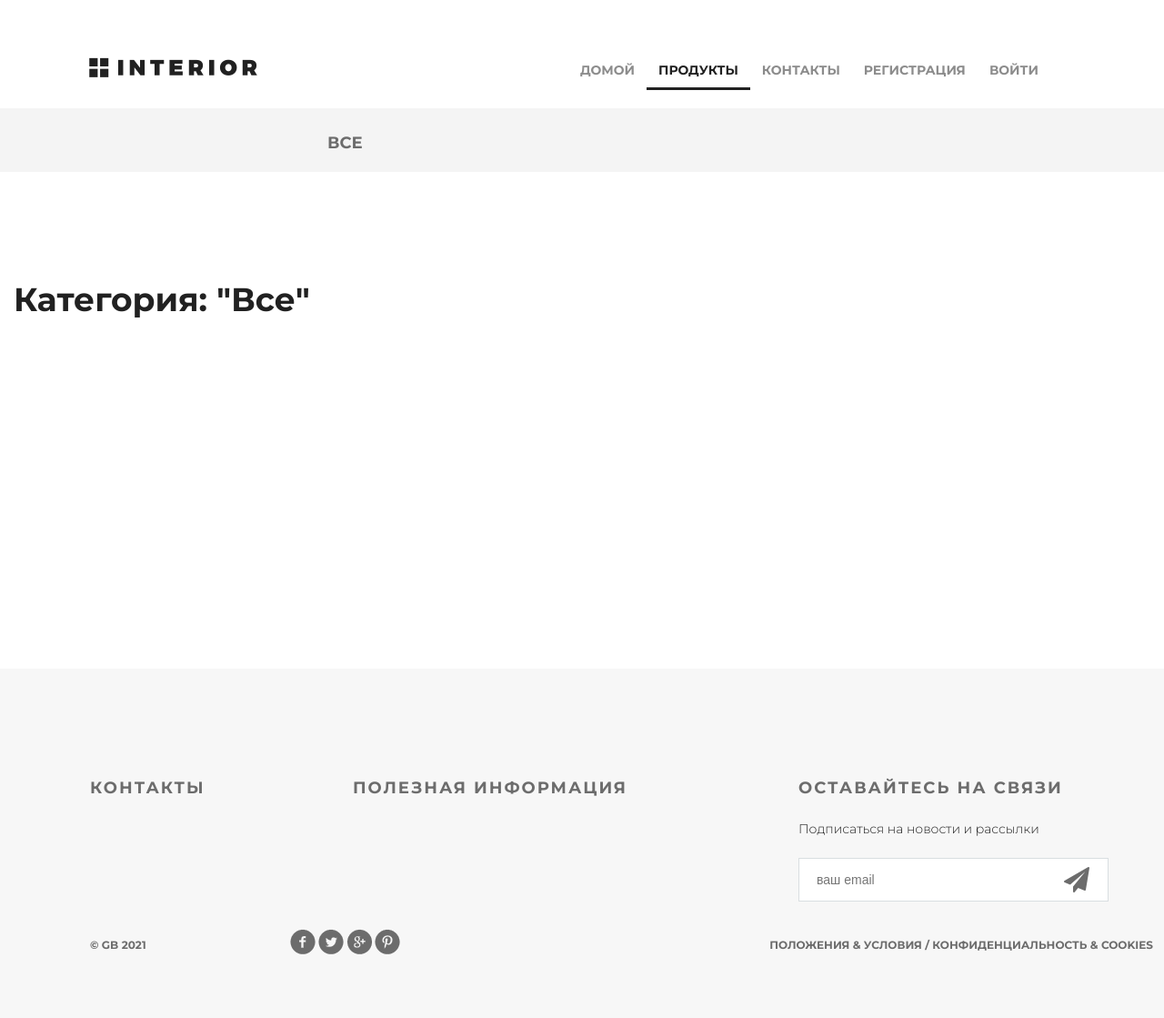
After one commit to impreza555/Django-Framework-Basics, a Django app: page /products/category/0/ in a window 1280 px wide; the page is wider, and only the part inside the window is pictured. The commit adds this page. Shown: that part at 91% size. Run offline with Django 3.2, Linux system fonts and the light colour scheme; data that the repository does not hold is empty.

Commit message:
Добавил шаблон products_list, добавил соотв. контроллер и запись в урлах, переделал главное меню и меню категорий.

```diff
--- a/mainapp/templates/mainapp/contact.html
+++ b/mainapp/templates/mainapp/contact.html
@@ -3,7 +3,7 @@
 {% block menu %}
 <div class="hero">
     <div class="header clearfix">
-        <a href="index.html" class="logo"></a>
+        <a href="{% url 'index' %}" class="logo"></a>
         <ul class="menu">
             {% include 'mainapp/includes/inc_main_menu.html' %}
         </ul>
--- a/mainapp/templates/mainapp/includes/inc_categories_menu.html
+++ b/mainapp/templates/mainapp/includes/inc_categories_menu.html
@@ -1,6 +1,12 @@
 <ul class="links-menu">
-    <li><a href="{% url 'products:products' %}" {% if request.resolver_match.url_name == 'products' %}class="active" {% endif %}>все</a></li>
+    <li>
+        <a href="{% url 'products:category' 0 %}" {% if request.resolver_match.kwargs.pk == '0' %}class="active"{% endif %}>все</a>
+    </li>
+
     {% for link in links_menu %}
-    <li><a href="{% url 'products:category' link.pk %}" {% if request.resolver_match.kwargs.pk == link.pk %}class="active" {% endif %}>{{ link.name }}</a></li>
+        <li>
+            <a href="{% url 'products:category' link.pk %}" {% if request.resolver_match.kwargs.pk|add:'0' == link.pk %}class="active"{% endif %}>{{ link.name }}</a>
+        </li>
     {% endfor %}
+
 </ul>
--- a/mainapp/templates/mainapp/includes/inc_main_menu.html
+++ b/mainapp/templates/mainapp/includes/inc_main_menu.html
@@ -1,11 +1,27 @@
-<li><a href="{% url 'index' %}" {% if request.resolver_match.url_name == 'index' %}class="active"{% endif %}>домой</a></li>
-<li><a href="{% url 'products:products' %}" {% if request.resolver_match.namespace == 'products' %}class="active"{% endif %}>продукты</a></li>
-<li><a href="{% url 'contact' %}" {% if request.resolver_match.url_name == 'contact' %}class="active"{% endif %}>контакты</a></li>
+<li>
+    <a href="{% url 'index' %}" {% if request.resolver_match.url_name == 'index' %}class="active"{% endif %}>домой</a>
+</li>
+<li>
+    <a href="{% url 'products:index' %}" {% if request.resolver_match.namespace == 'products' %}class="active"{% endif %}>продукты</a>
+</li>
+<li>
+    <a href="{% url 'contact' %}" {% if request.resolver_match.url_name == 'contact' %}class="active"{% endif %}>контакты</a>
+</li>
 {% if user.is_authenticated %}
-    <li><a href="{% url 'auth:edit' %}">{{ user.first_name|default:'пользователь' }}</a></li>
-    <li><img src="/media/{{ user.avatar }}" alt="" class="avatar_index"></li>
-    <li><a href="{% url 'auth:logout' %}">выйти</a></li>
+    <li>
+        <a href="{% url 'auth:edit' %}">{{ user.first_name|default:'пользователь' }}</a>
+    </li>
+    <li>
+        <img src="/media/{{ user.avatar }}" alt="" class="avatar_index">
+    </li>
+    <li>
+        <a href="{% url 'auth:logout' %}">выйти</a>
+    </li>
 {% else %}
-    <li><a href="{% url 'auth:register' %}">регистрация</a></li>
-    <li><a href="{% url 'auth:login' %}">войти</a></li>
+    <li>
+        <a href="{% url 'auth:register' %}">регистрация</a>
+    </li>
+    <li>
+        <a href="{% url 'auth:login' %}">войти</a>
+    </li>
 {% endif %}
--- a/mainapp/templates/mainapp/index.html
+++ b/mainapp/templates/mainapp/index.html
@@ -5,7 +5,7 @@
 {% block menu %}
 <div class="slider">
     <div class="header clearfix">
-        <a href="index.html" class="logo"></a>
+        <a href="{% url 'index' %}" class="logo"></a>
         <ul class="menu">
             {% include 'mainapp/includes/inc_main_menu.html' %}
         </ul>
@@ -37,7 +37,7 @@
                 <div class="text">
                     <img src="{% static 'img/icon-hover.png' %}" alt="img">
                     <h4>{{ product.name }}</h4>
-                    <p>{{ product.short_desc }}. </p>
+                    <p>{{ product.short_desc }}</p>
                 </div>
             </a>
         </div>
--- a/mainapp/templates/mainapp/products.html
+++ b/mainapp/templates/mainapp/products.html
@@ -3,7 +3,7 @@
 {% block menu %}
 <div class="hero-white">
     <div class="header clearfix">
-        <a href="index.html" class="logo"></a>
+        <a href="{% url 'index' %}" class="logo"></a>
         <ul class="menu">
             {% include 'mainapp/includes/inc_main_menu.html' %}
         </ul>
--- /dev/null
+++ b/mainapp/templates/mainapp/products_list.html
@@ -0,0 +1,43 @@
+{% extends 'mainapp/base.html' %}
+{% load static %}
+
+{% block menu %}
+    <div class="hero-white">
+        <div class="header clearfix">
+            <a href="{% url 'index' %}" class="logo"></a>
+            <ul class="menu">
+                {% include 'mainapp/includes/inc_main_menu.html' %}
+            </ul>
+        </div>
+    </div>
+{% endblock %}
+
+{% block content %}
+    <div class="details">
+        <div class="links clearfix">
+            {% include 'mainapp/includes/inc_categories_menu.html' %}
+        </div>
+        <div class="products_list">
+            <div class="title clearfix">
+                <h2>Категория: "{{ category.name|title }}"</h2>
+            </div>
+            <div class="category-products clearfix">
+
+                {% for product in products %}
+                    <div class="block">
+                        <a href="#">
+                            <img src="/media/{{ product.image }}" height="270" alt="product">
+                            <div class="text">
+                                <img src="{% static 'img/icon-hover.png' %}" alt="hover">
+                                    <h4>{{ product.name }}</h4>
+                                    <p>{{ product.description }}</p>
+                            </div>
+                        </a>
+                    </div>
+                {% endfor %}
+
+            </div>
+        </div>
+    </div>
+    <div class="clr"></div>
+{% endblock %}
--- a/mainapp/urls.py
+++ b/mainapp/urls.py
@@ -3,6 +3,6 @@ from mainapp import views as mainapp
 
 app_name = 'mainapp'
 urlpatterns = [
-    path('', mainapp.products, name='products'),
-    path('<int:pk>/', mainapp.products, name='category'),
+    path('', mainapp.products, name='index'),
+    path('category/<int:pk>/', mainapp.products, name='category'),
 ]
--- a/mainapp/views.py
+++ b/mainapp/views.py
@@ -1,5 +1,6 @@
 from django.shortcuts import render
 from mainapp.models import ProductCategory, Product
+from django.shortcuts import get_object_or_404
 
 
 def index(request):
@@ -11,9 +12,29 @@ def index(request):
 
 
 def products(request, pk=None):
+    title = 'Продукты'
+    links_menu = ProductCategory.objects.all()
+
+    if pk is not None:
+        if pk == 0:
+            products = Product.objects.all().order_by('price')
+            category = {'name': 'все'}
+        else:
+            category = get_object_or_404(ProductCategory, pk=pk)
+            products = Product.objects.filter(category__pk=pk).order_by('price')
+        context = {
+            'title': title,
+            'links_menu': links_menu,
+            'category': category,
+            'products': products,
+        }
+        return render(request, 'mainapp/products_list.html', context)
+
+    same_products = Product.objects.all()[3:5]
     context = {
-        'title': 'Продукты',
-        'links_menu': ProductCategory.objects.all(),
+        'title': title,
+        'links_menu': links_menu,
+        'same_products': same_products,
     }
     return render(request, 'mainapp/products.html', context)
 
```
